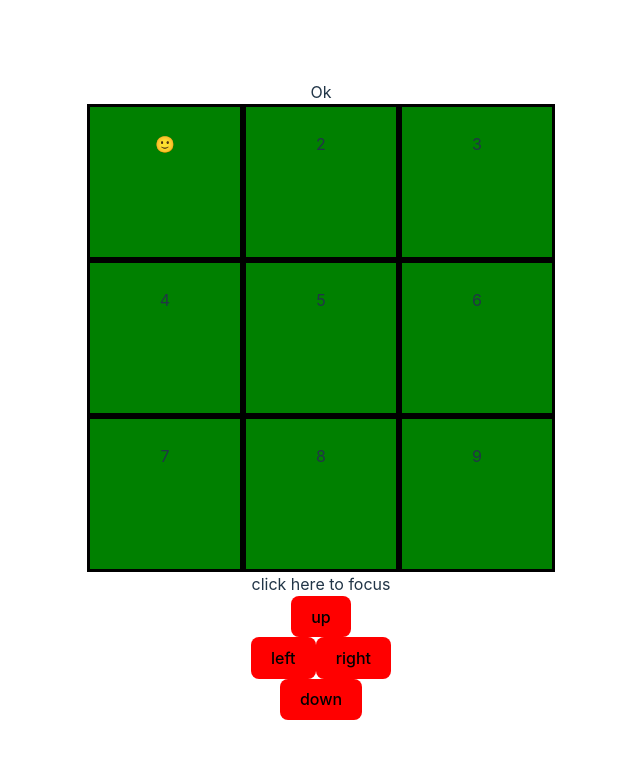
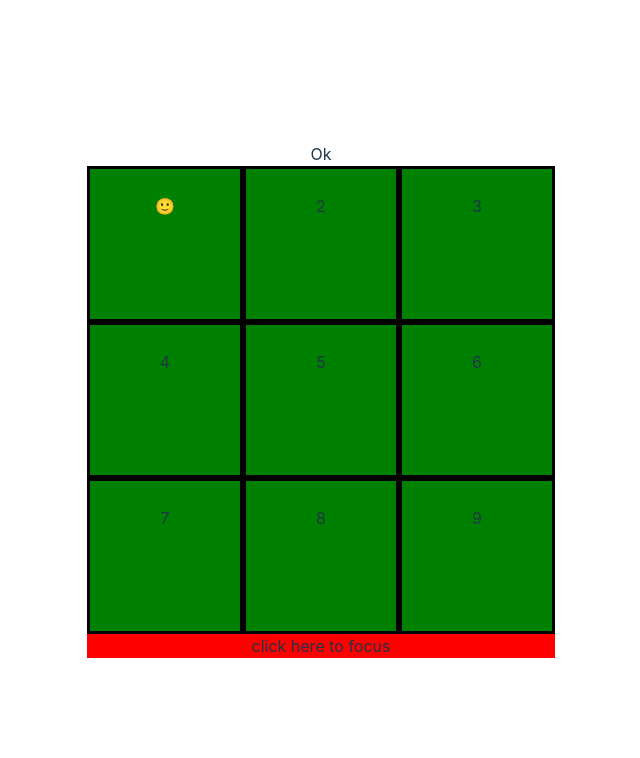
Before and after one commit to rgibbons-dev/monsweeper-ultra, a React (Vite) app: page / in a window 1280 px wide. Shown: the top 758 px of the page, without its empty margins (319-959 px from the left). Built offline with nearby package versions, Linux system fonts and the light colour scheme.

Commit message:
added store intersection types

```diff
--- a/src/components/Dpad.tsx
+++ b/src/components/Dpad.tsx
@@ -1,80 +1,33 @@
-import { Dispatch, SetStateAction, useCallback, KeyboardEvent } from "react";
-import { Turn } from "../types";
-import { useUserTurnStore } from "../store";
+import { KeyboardEvent } from "react";
+import { useTurnStore } from "../store";
 
-type Direction = {
-    direction: 'left' | 'right' | 'up' | 'down';
-    fn: () => void;
-};
+function Dpad() {
 
-function DirButton(props: Direction) {
-    return (
-        <>
-            <button className='dirButton' onClick={() => props.fn()}>{props.direction}</button>
-        </>
-    );
-}
+    const moveUser = useTurnStore(state => state.move);
 
-type DpadProps = {
-    userTurn: Turn;
-    setUserTurn: Dispatch<SetStateAction<Turn>>;
-};
-
-function Dpad(props: DpadProps) {
-    const turn = props.userTurn;
-    const cs = turn.currentSpace;
-
-    const moveUser = useUserTurnStore(state => state.move);
-
-    const right = useCallback(() => {
-        props.setUserTurn({ ...turn, currentSpace: cs + 1 });
-    }, [cs, props, turn]);
-
-    const up = useCallback(() => {
-        props.setUserTurn({ ...turn, currentSpace: cs - 3 });
-    }, [cs, props, turn]);
-
-    const down = useCallback(() => {
-
-        props.setUserTurn({ ...turn, currentSpace: cs + 3 });
-    }, [cs, props, turn]);
-
-    const handleKeyDown = useCallback(
-        (event: KeyboardEvent<HTMLDivElement>) => {
+    const handleKeyDown = (event: KeyboardEvent<HTMLDivElement>) => {
         switch (event.key) {
             case 'ArrowLeft':
                 moveUser(-1);
                 break;
             case 'ArrowRight':
-                    right();
+                moveUser(1);
                 break;
             case 'ArrowUp':
-                    up();
+                moveUser(-3);
                 break;
             case 'ArrowDown':
-                    down();
+                moveUser(3);
                 break;
             default:
                 break;
         }
-        },
-        [moveUser, right, up, down]
-    );
+    };
 
     return (
         <>
             <div className='controller' onKeyDown={handleKeyDown} tabIndex={0}>
-                <div>click here to focus</div>
-                <div>
-                    <DirButton direction={'up'} fn={up} />
-                </div>
-                <div>
-                    <DirButton direction={'left'} fn={right} />
-                    <DirButton direction={'right'} fn={right} />
-                </div>
-                <div>
-                    <DirButton direction={'down'} fn={down} />
-                </div>
+                <div className='dirButton'>click here to focus</div>
             </div>
         </>
     );
--- a/src/components/Game.tsx
+++ b/src/components/Game.tsx
@@ -88,7 +88,7 @@ function Game() {
         <>
             <Battle go={isBattleStarted} />
             <Grid grid={grid} />
-            <Dpad userTurn={userTurn} setUserTurn={setUserTurn} />
+            <Dpad />
         </>
     );
 }
--- a/src/store.ts
+++ b/src/store.ts
@@ -42,17 +42,23 @@ function gen() {
 }
 
 function locate(grid: Cell[][], turn: Turn) {
-    Array.from(grid).map(row => row.map(cell => ({
+    return Array.from(grid).map(row => row.map(cell => ({
         ...cell,
         userPresent: cell.space - 1 === turn.currentSpace
     })))
 }
 
-type GridWrapper = { grid: Cell[][]; }
+type GridState = {
+    grid: Cell[][];
+};
 
-const useGridStore = create((set) => ({
+type GridAction = {
+    userMoved: (t: Turn) => void;
+};
+
+const useGridStore = create<GridState & GridAction>((set) => ({
     grid: gen(),
-    userMoved: (turn: Turn) => set((state: GridWrapper) => ({ grid: locate(state.grid, turn) }))
+    userMoved: (turn: Turn) => set((state) => ({ grid: locate(state.grid, turn) }))
 }));
 
 const pikachu: Mon = {
@@ -71,26 +77,32 @@ const pikachu: Mon = {
     buff: false
 };
 
-type UserTurnState = {
+type TurnState = {
     turn: Turn;
+};
+
+type TurnAction = {
     move: (d: number) => void;
 };
 
-const useUserTurnStore = create<UserTurnState>((set) => ({
+const useTurnStore = create<TurnState & TurnAction>((set) => ({
     turn: { pika: pikachu, currentSpace: 0 },
     move: (distance: number) => set((state) => ({ turn: { ...state.turn, currentSpace: state.turn.currentSpace + distance } }))
 }));
 
 type BattleState = {
     started: boolean;
+};
+
+type BattleAction = {
     begin: () => void;
     end: () => void;
 };
 
-const useBattleStore = create<BattleState>((set) => ({
+const useBattleStore = create<BattleState & BattleAction>((set) => ({
     started: false,
     begin: () => set(() => ({ started: true })),
     end: () => set(() => ({ started: false }))
 }));
 
-export { useBattleStore, useGridStore, useUserTurnStore }
+export { useBattleStore, useGridStore, useTurnStore }
```
Lines whose indentation alone changed are shown as unchanged.
